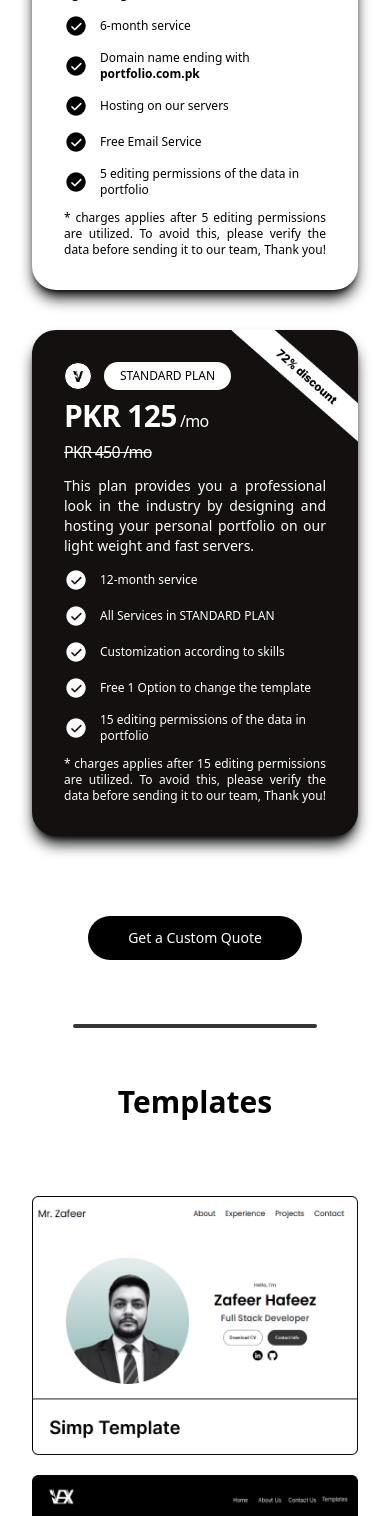
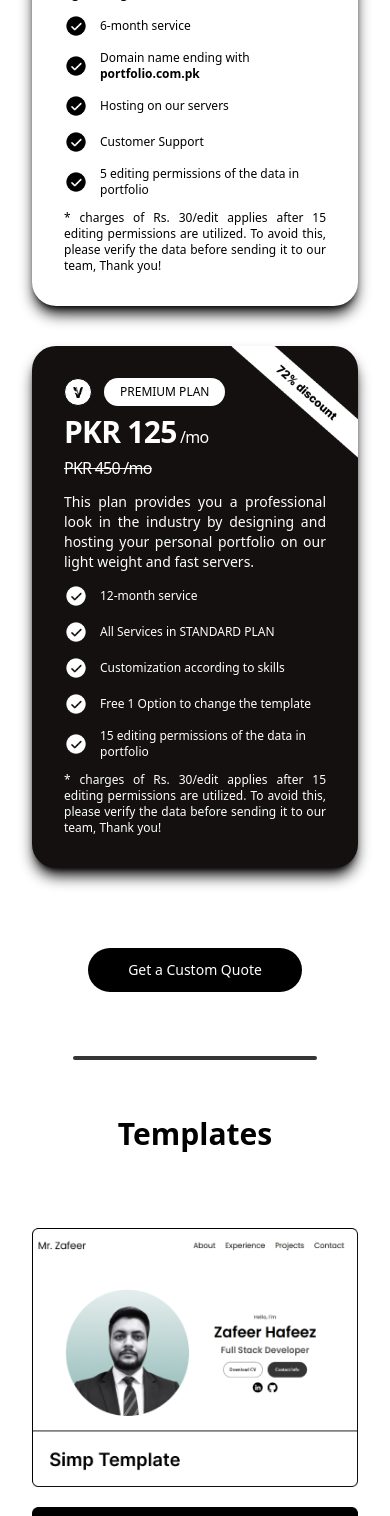
Before and after one commit to Vex-Co/vex-web, a React (Create React App) app: page / in a window 390 px wide. Shown: the part 920-2436 px from the top of the page. Built offline with nearby package versions, Linux system fonts and the light colour scheme.

Commit message:
fix: hover effect

```diff
--- a/src/components/ContactUs.js
+++ b/src/components/ContactUs.js
@@ -1,5 +1,6 @@
 import React from "react"
 import Email from '../images/pic/Email.png'
+import whiteEnvelope from '../images/pic/whiteEnvelope.png'
 import Dom from '../images/pic/Dom.png'
 import threeD from '../images/pic/thumb guy.png'
 import blackLeftCloud from '../images/pic/black left cloud.png'
@@ -44,10 +45,16 @@ const ContactUs = (props) => {
                   <div className='h-[2px] w-full bg-white mt-1 rounded-full'></div>
                 </div>
                 <div className='lg:flex lg:justify-center'>
-                  <button className='btn py-3 w-full lg:py-5 lg:text-2xl lg:px-14 lg:w-fit'>
+                  <button className='btn py-3 w-full lg:py-5 lg:text-2xl lg:px-14 lg:w-fit whiteHover'>
                     <div className='flex sm:items-center'>
                       <img src={Email} className='mr-3 max-sm:w-5 sm:w-9'/>Send
                     </div>
+                    {/* <div className="hover:visible hidden">
+                      <div className='flex sm:items-center'>
+                        <img src={whiteEnvelope} className='mr-3 max-sm:w-5 sm:w-9'/>Send
+                      </div>
+                    </div> */}
+
                   </button>
                 </div>
               </div>
--- a/src/components/Footer.js
+++ b/src/components/Footer.js
@@ -30,7 +30,8 @@ const Footer = (props) => {
                   <img src={logoAbrev} className='w-52 lg:w-64 2xl:w-72'/>
                 </div>
                 <div className='flex justify-center space-x-1'>
-                  <img className='w-10 lg:w-12 2xl:w-16' src={whiteWhatsApp}/>
+
+                  <a href='https://wa.link/xwmj6i'><img className='w-10 lg:w-12 2xl:w-16' src={whiteWhatsApp}/></a>
                   <img className='w-10 lg:w-12 2xl:w-16' src={whiteLinkedIn}/>
                   <img className='w-10 lg:w-12 2xl:w-16' src={whiteInstagram}/>
                 </div>
--- a/src/components/HeroSection.js
+++ b/src/components/HeroSection.js
@@ -15,7 +15,7 @@ const HeroSection = (props) => {
 
                     <p className='max-sm:text-clip max-sm:text-md sm:text-md lg:text-xl font-extralight xl:w-[80%] 2xl:w-[70%] w-[90%] leading-relaxed break-words'>Create Your Stunning Portfolio with VEX. Easy Templates, Hassle-Free Hosting.Discover Beautiful Templates and Seamless Hosting to Make Your Portfolio Shine.</p>
                   </div>
-                  <button className='btn hover:bg-black hover:border-white hover:border-[1px] hover:text-white'>
+                  <button className='btn hover:bg-[#ececec] hover:border-black hover:border-[1px] hover:text-black'>
                     <div className='flex sm:items-center'>
                       Get Started <img src={rightArrow} className='ml-3 max-sm:w-5 sm:w-9'/>
                     </div>
--- a/src/components/PricingSection.js
+++ b/src/components/PricingSection.js
@@ -46,14 +46,16 @@ const PricingSection = (props) => {
                                 </div>
                                 <div className='flex space-x-3 text-xs items-center'>
                                     <img src={blackOk} className='w-6 h-6' />
-                                    <span>Free Email Service</span>
+                                    <span>Customer Support</span>
                                 </div>
                                 <div className='flex space-x-3 text-xs items-center'>
                                     <img src={blackOk} className='w-6 h-6' />
                                     <span>5 editing permissions of the data in portfolio </span>
                                 </div>
                             </div>
-                            <div className='text-xs text-justify'>* charges applies after 5 editing permissions are utilized. To avoid this, please verify the data before sending it to our team, Thank you!</div>
+                            <div className='text-xs text-justify'>* charges of Rs. 30/edit applies after 15 editing permissions are utilized.
+                            To avoid this, please verify the data before sending it to our team, Thank
+                            you!</div>
                         </div>
                     </div>
 
@@ -67,7 +69,7 @@ const PricingSection = (props) => {
                                 <div className='w-7 h-7 p-2 border-black border-[0.5px] bg-white rounded-full'>
                                     <img src={favicon} />
                                 </div>
-                                <button className='px-4 py-1 rounded-full bg-white text-black font-medium text-xs'>STANDARD PLAN</button>
+                                <button className='px-4 py-1 rounded-full bg-white text-black font-medium text-xs'>PREMIUM PLAN</button>
                             </div>
                             <div className='space-y-3'>
                                 <p className='text-3xl font-bold tracking-tight leading-7'>PKR 125<span className='text-base font-light'>  /mo</span>
@@ -98,7 +100,9 @@ const PricingSection = (props) => {
                                     <span>15 editing permissions of the data in portfolio</span>
                                 </div>
                             </div>
-                            <div className='text-xs text-justify'>* charges applies after 15 editing permissions are utilized. To avoid this, please verify the data before sending it to our team, Thank you!</div>
+                            <div className='text-xs text-justify'>* charges of Rs. 30/edit applies after 15 editing permissions are utilized.
+                            To avoid this, please verify the data before sending it to our team, Thank
+                            you!</div>
                         </div>
                     </div>
 
--- a/src/components/TemplateSection.js
+++ b/src/components/TemplateSection.js
@@ -8,7 +8,9 @@ const TemplateSection = (props) => {
     <div>
       <aside className='max-sm:px-8 sm:px-16 lg:px-24 2xl:px-52'>
           <div className='flex justify-center'>
-            <button className='btn bg-black text-white px-10 font-medium'>Get a Custom Quote</button>
+            <a href="https://wa.link/xwmj6i" target="_blank">
+            <button className='btn bg-black text-white px-10 font-medium blackHover'>Get a Custom Quote</button>
+            </a>
           </div>
 
           <div className='text-white flex justify-center w-full h-fit'>
@@ -43,7 +45,7 @@ const TemplateSection = (props) => {
           </div>
 
           <div className='flex justify-center'>
-            <button className='btn bg-black text-white px-10 font-medium'>Show More</button>
+            <button className='btn bg-black text-white px-10 font-medium blackHover'>Show More</button>
           </div>
         </aside>
     </div>
--- a/src/style/index.css
+++ b/src/style/index.css
@@ -6,4 +6,10 @@
     .btn{
         @apply bg-white max-sm:py-3 max-sm:px-3 max-sm:text-sm mt-10 sm:px-3 sm:py-2 lg:px-5 lg:py-3 flex justify-center items-center text-black sm:text-lg lg:text-lg font-bold border-0 rounded-full
     }
+    .whiteHover{
+        @apply hover:border-white hover:border-2 hover:text-white hover:bg-black
+    }
+    .blackHover{
+        @apply hover:border-black hover:border-2 hover:text-black hover:bg-white
+    }
 }
```
Also changed, not shown: src/images/pic/white Right Arrow.png (added), src/images/pic/whiteEnvelope.png (added).
